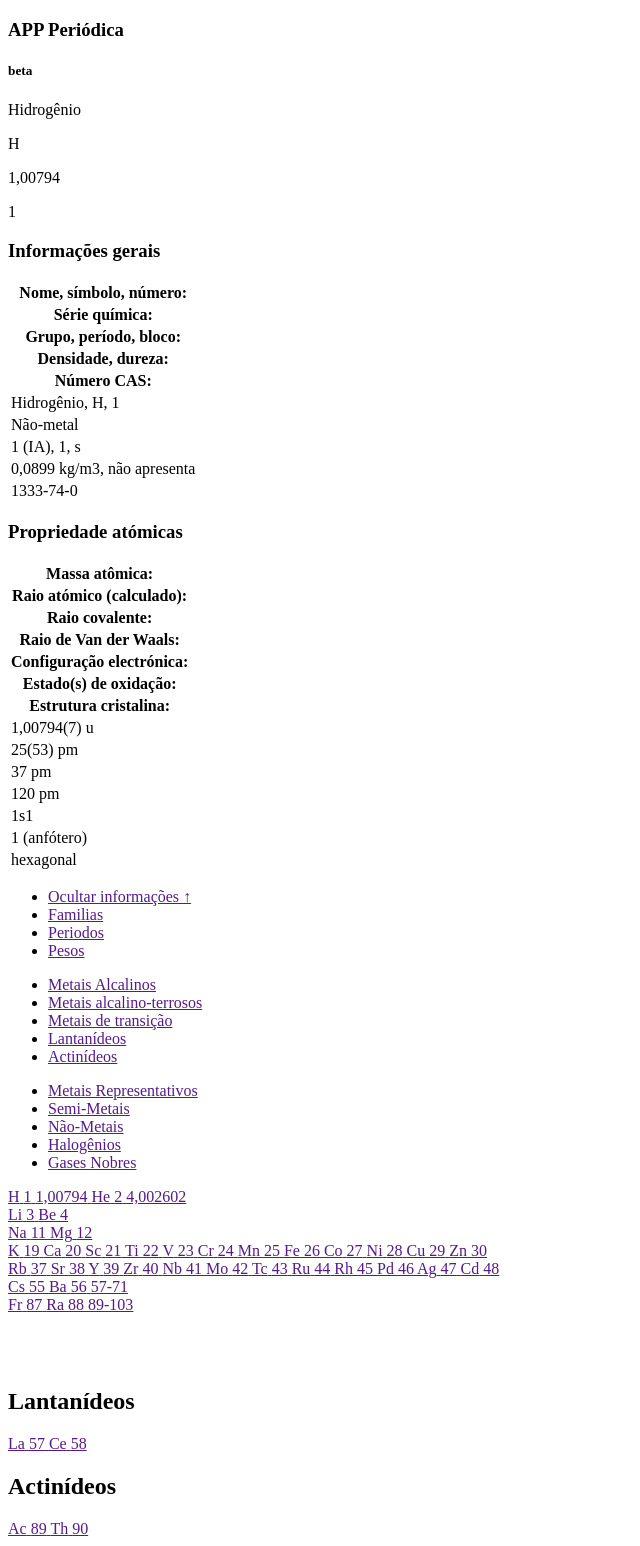
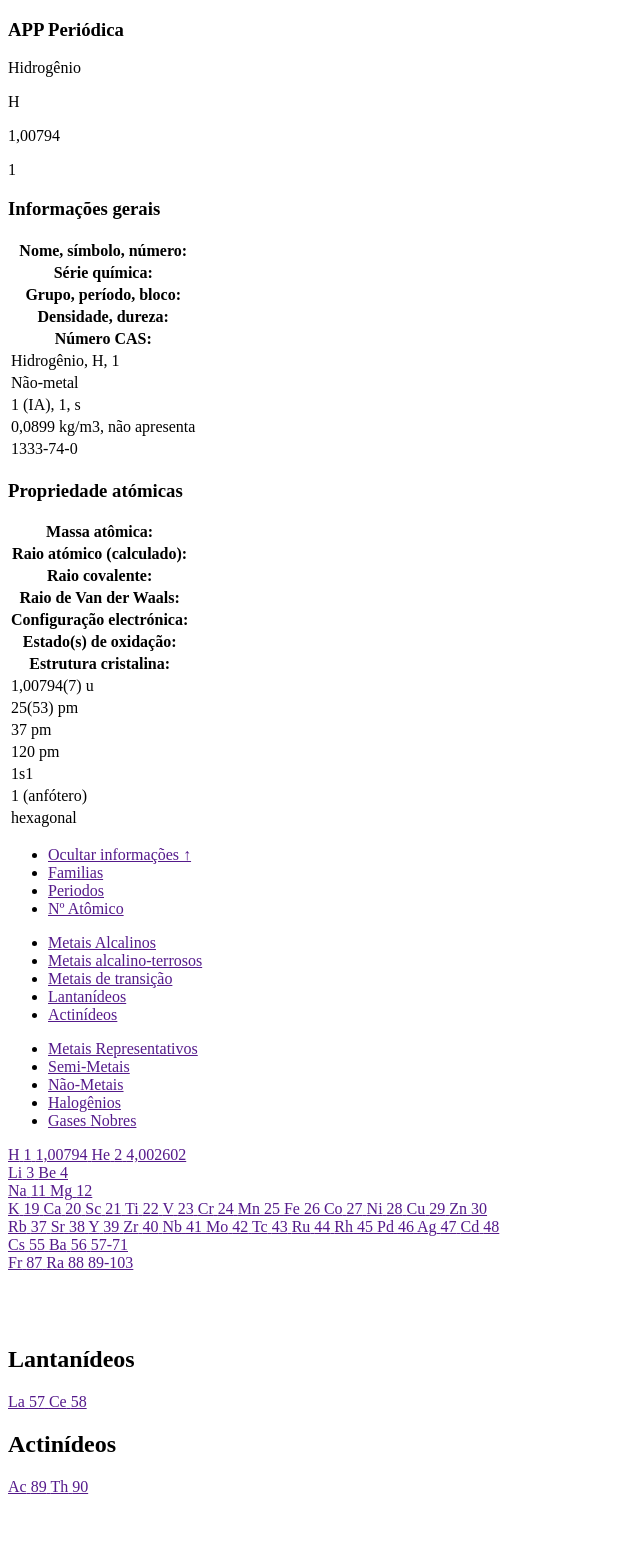
Before and after one commit to fabiancarlos/app_periodica, a PHP site: the page made by application/views/site/home/page.php in a window 1280 px wide. Shown: the whole page, without its empty margins (0-640 px from the left). After the commit the page ends 1494 px from the top, so only its background shows below. Run offline with PHP 8.4, Linux system fonts and the light colour scheme; the template is opened without the code that fills it, so the values that code supplies are empty; settings files or empty folders that the repository lacks are supplied; some libraries are stand-ins or nearby versions.

Commit message:
Primeiro commit para github, algumas correcoes, nada de mais

```diff
--- a/application/views/site/home/page.php
+++ b/application/views/site/home/page.php
@@ -1,6 +1,5 @@
 <header>
 	<h3>APP Periódica</h3>
-	<h5>beta</h5>
 
 </header>
 
@@ -109,7 +108,7 @@
 			<li><a id="toggle_conteudo" href="">Ocultar informações ↑</a></li>
 			<li><a href="">Familias</a></li>
 			<li><a href="">Periodos</a></li>
-			<li><a href="">Pesos</a></li>
+			<li><a href="">Nº Atômico</a></li>
 		</ul>
 	</nav>
 
--- a/application/views/site/template.php
+++ b/application/views/site/template.php
@@ -1,11 +1,6 @@
 <!DOCTYPE html>
 <html lang="pt-br">
 <head>
-	<!--
-	Iterativa10 :: Desenvolvimento web
-	www.iterativa10.com.br
-	-->
-
 	<meta charset="utf-8" />
 	<meta http-equiv="X-UA-Compatible" content="<?php echo $X_UA_Compatible; ?>" />
 	<meta name="viewport" content="<?php echo $viewport; ?>" />
@@ -17,7 +12,7 @@
 	<meta name="keywords" content="<?php echo $keywords; ?>" />
 	<title><?php echo $site_name; ?></title>
 
-	<link rel="shortcut icon" href="<?php echo URL::base(); ?>media/images/favicon.ico" />
+	<link rel="shortcut icon" href="" />
 
 	<?php foreach ($styles as $style): ?>
 		<link rel="stylesheet" href="<?php echo URL::base(); ?>media/css/<?php echo $style; ?>.css" type="text/css" media="screen" />
@@ -30,18 +25,9 @@
 	<script src="//ajax.googleapis.com/ajax/libs/jquery/1.7.2/jquery.min.js"></script>
 	<script>window.jQuery || document.write('<script src="media/js/__jquery-1.7.2.min.js"><\/script>')</script>
 
-	<link href='http://fonts.googleapis.com/css?family=Open+Sans:600' rel='stylesheet' type='text/css'>
-
 	<?php foreach ($scripts as $script): ?>
 		<script src="<?php echo URL::base(); ?>media/js/<?php echo $script; ?>.js" /></script>
 	<?php endforeach ?>
-
-	<script>
-		var _gaq=[['_setAccount','UA-XXXXX-X'],['_trackPageview']]; // Change UA-XXXXX-X to be your site's ID
-		(function(d,t){var g=d.createElement(t),s=d.getElementsByTagName(t)[0];g.async=1;
-		g.src=('https:'==location.protocol?'//ssl':'//www')+'.google-analytics.com/ga.js';
-		s.parentNode.insertBefore(g,s)}(document,'script'));
-	</script>
 
 	<!--[if IE]>
 		<script src="http://html5shiv.googlecode.com/svn/trunk/html5.js"></script>
```
Also changed, not shown: application/classes/controller/application.php (+3 -5 lines), README.md, media/css/style_ie.js (added), 1 other file.
